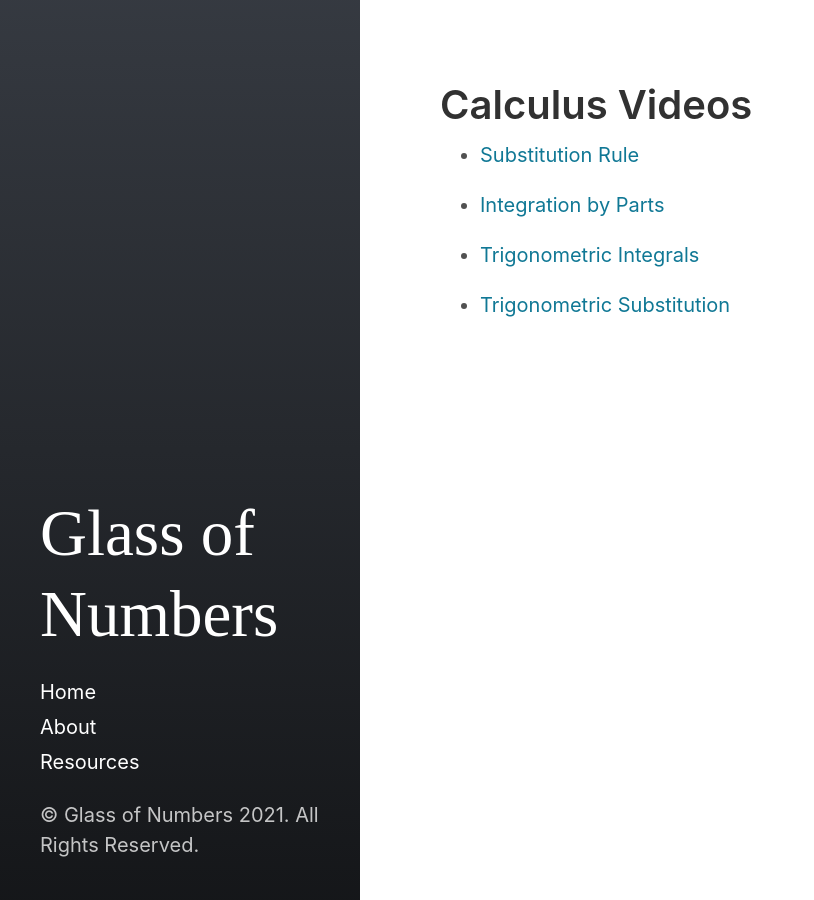
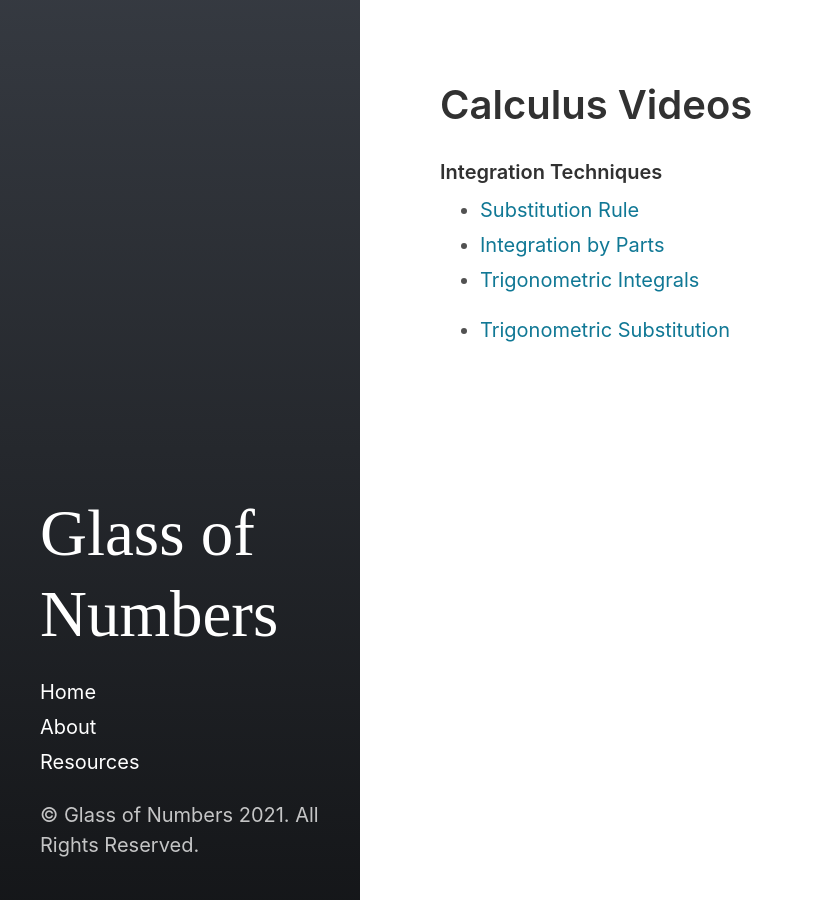
Before and after one commit to mokcak/mokcak.github.io, a Jekyll site: the page built from category/videos/calculus.md, in a window 1280 px wide. Shown: the whole page, without its empty margins (0-814 px from the left). Built offline with Jekyll 4.4.1, drawn with Linux system fonts in a browser that asks for light colours.

Commit message:
Update calculus.md

```diff
--- a/category/videos/calculus.md
+++ b/category/videos/calculus.md
@@ -3,12 +3,10 @@ layout: page
 title: Calculus Videos
 ---
 
-
+#### Integration Techniques
 
 - [Substitution Rule](calculus/substitution_rule.html)
-
 - [Integration by Parts](calculus/integration_by_parts.html)
-
 - [Trigonometric Integrals](calculus/trig_integrals.html)
 
 - [Trigonometric Substitution](calculus/trig_sub.html)
```
